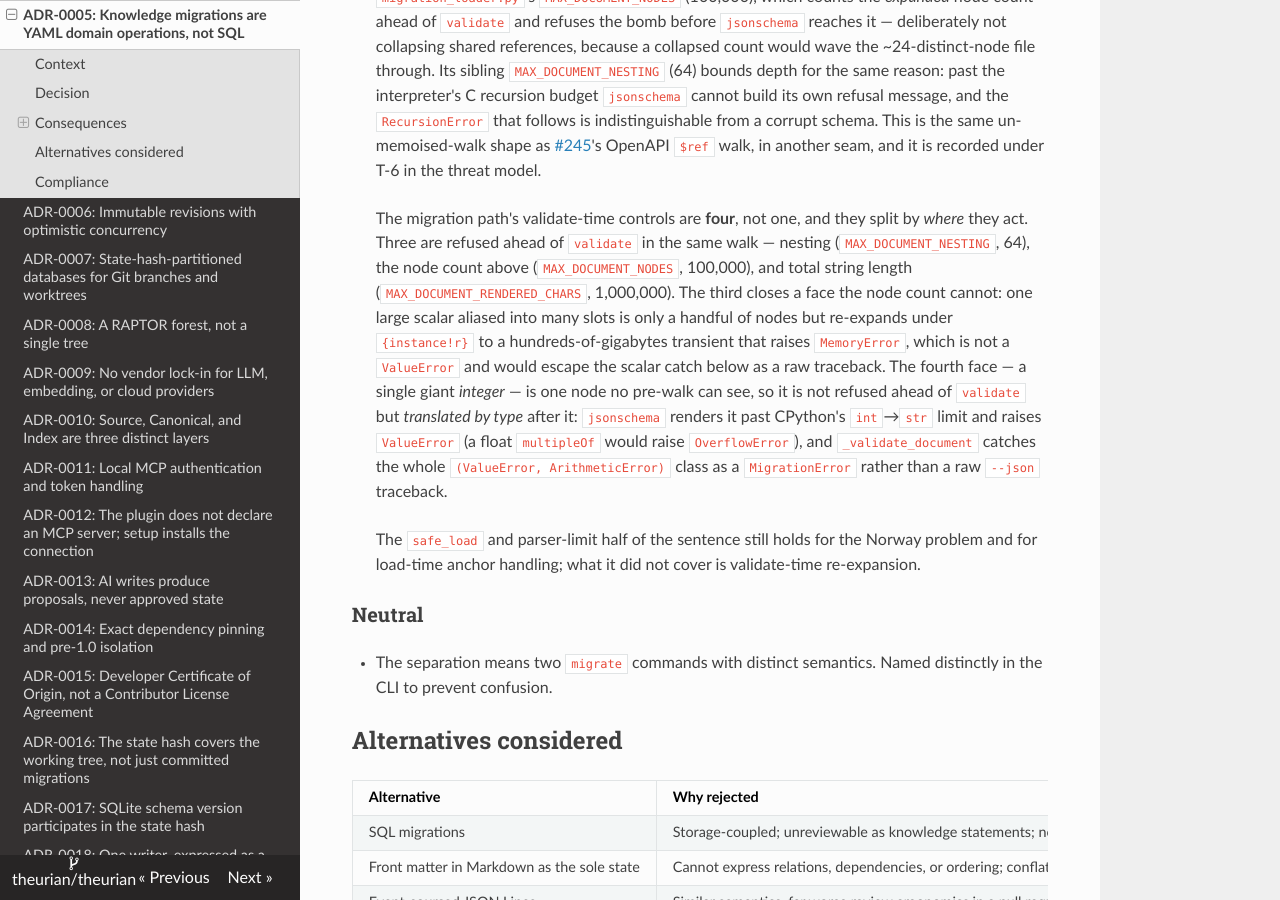
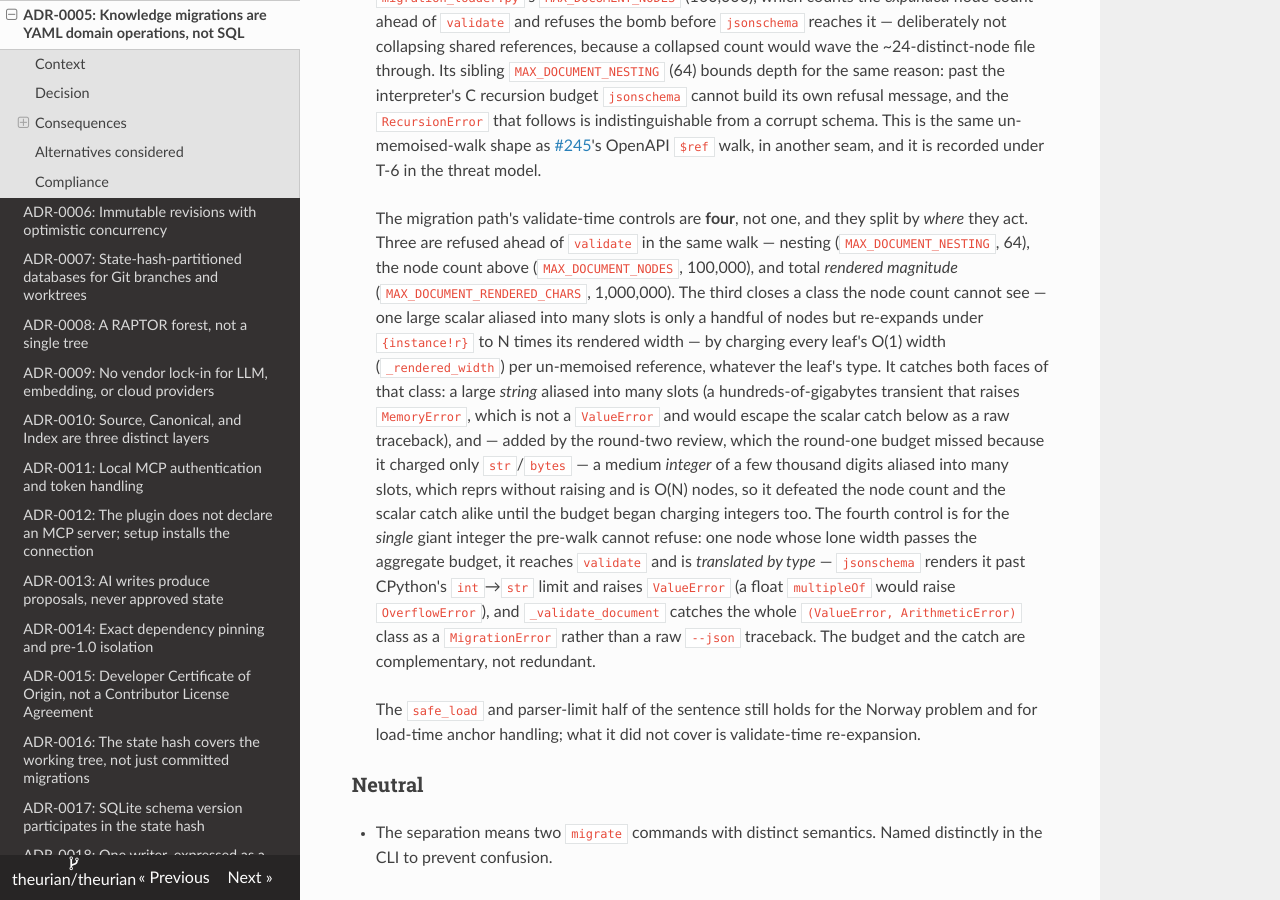
Before and after one commit to theurian/theurian, an MkDocs documentation site: the page built from docs/adr/0005-yaml-knowledge-migrations.md, in a window 1280 px wide and 900 px high, scrolled down 2592 px. Built offline with MkDocs 1.6.1, drawn with Linux system fonts in a browser that asks for light colours.

Commit message:
docs(adr): amend the DoS control split for the round-two leaf charge (#291)
The amendment block's four-control split described the rendered budget as bounding
string length and framed the giant-integer face as one no pre-walk can see. After
e03e753 the budget charges _rendered_width for every leaf, so it now catches both
the aliased-string and the aliased-integer bomb the round-one budget missed; only
the single >4300-digit integer whose lone render raises stays translated by type.
Both parts are unreleased #291 work, so the amendment is corrected in place to
match the final code rather than nested.

Claude-Session: https://claude.ai/code/session_01JQshM612CMtzCxQhHCK2Jq
Signed-off-by: Takehide Uchida <utchy007@gmail.com>

```diff
--- a/docs/adr/0005-yaml-knowledge-migrations.md
+++ b/docs/adr/0005-yaml-knowledge-migrations.md
@@ -121,18 +121,27 @@ over the file's bytes rather than over a YAML-escaped copy of them.
   > The migration path's validate-time controls are **four**, not one, and they
   > split by *where* they act. Three are refused ahead of `validate` in the same
   > walk — nesting (`MAX_DOCUMENT_NESTING`, 64), the node count above
-  > (`MAX_DOCUMENT_NODES`, 100,000), and total string length
-  > (`MAX_DOCUMENT_RENDERED_CHARS`, 1,000,000). The third closes a face the node
-  > count cannot: one large scalar aliased into many slots is only a handful of
-  > nodes but re-expands under `{instance!r}` to a hundreds-of-gigabytes transient
+  > (`MAX_DOCUMENT_NODES`, 100,000), and total *rendered magnitude*
+  > (`MAX_DOCUMENT_RENDERED_CHARS`, 1,000,000). The third closes a class the node
+  > count cannot see — one large scalar aliased into many slots is only a handful
+  > of nodes but re-expands under `{instance!r}` to N times its rendered width —
+  > by charging every leaf's O(1) width (`_rendered_width`) per un-memoised
+  > reference, whatever the leaf's type. It catches both faces of that class: a
+  > large *string* aliased into many slots (a hundreds-of-gigabytes transient
   > that raises `MemoryError`, which is not a `ValueError` and would escape the
-  > scalar catch below as a raw traceback. The fourth face — a single giant
-  > *integer* — is one node no pre-walk can see, so it is not refused ahead of
-  > `validate` but *translated by type* after it: `jsonschema` renders it past
-  > CPython's `int`→`str` limit and raises `ValueError` (a float `multipleOf`
-  > would raise `OverflowError`), and `_validate_document` catches the whole
+  > scalar catch below as a raw traceback), and — added by the round-two review,
+  > which the round-one budget missed because it charged only `str`/`bytes` — a
+  > medium *integer* of a few thousand digits aliased into many slots, which
+  > reprs without raising and is O(N) nodes, so it defeated the node count and
+  > the scalar catch alike until the budget began charging integers too. The
+  > fourth control is for the *single* giant integer the pre-walk cannot refuse:
+  > one node whose lone width passes the aggregate budget, it reaches `validate`
+  > and is *translated by type* — `jsonschema` renders it past CPython's
+  > `int`→`str` limit and raises `ValueError` (a float `multipleOf` would raise
+  > `OverflowError`), and `_validate_document` catches the whole
   > `(ValueError, ArithmeticError)` class as a `MigrationError` rather than a raw
-  > `--json` traceback.
+  > `--json` traceback. The budget and the catch are complementary, not
+  > redundant.
   >
   > The `safe_load` and parser-limit half of the sentence still holds for the
   > Norway problem and for load-time anchor handling; what it did not cover is
```
